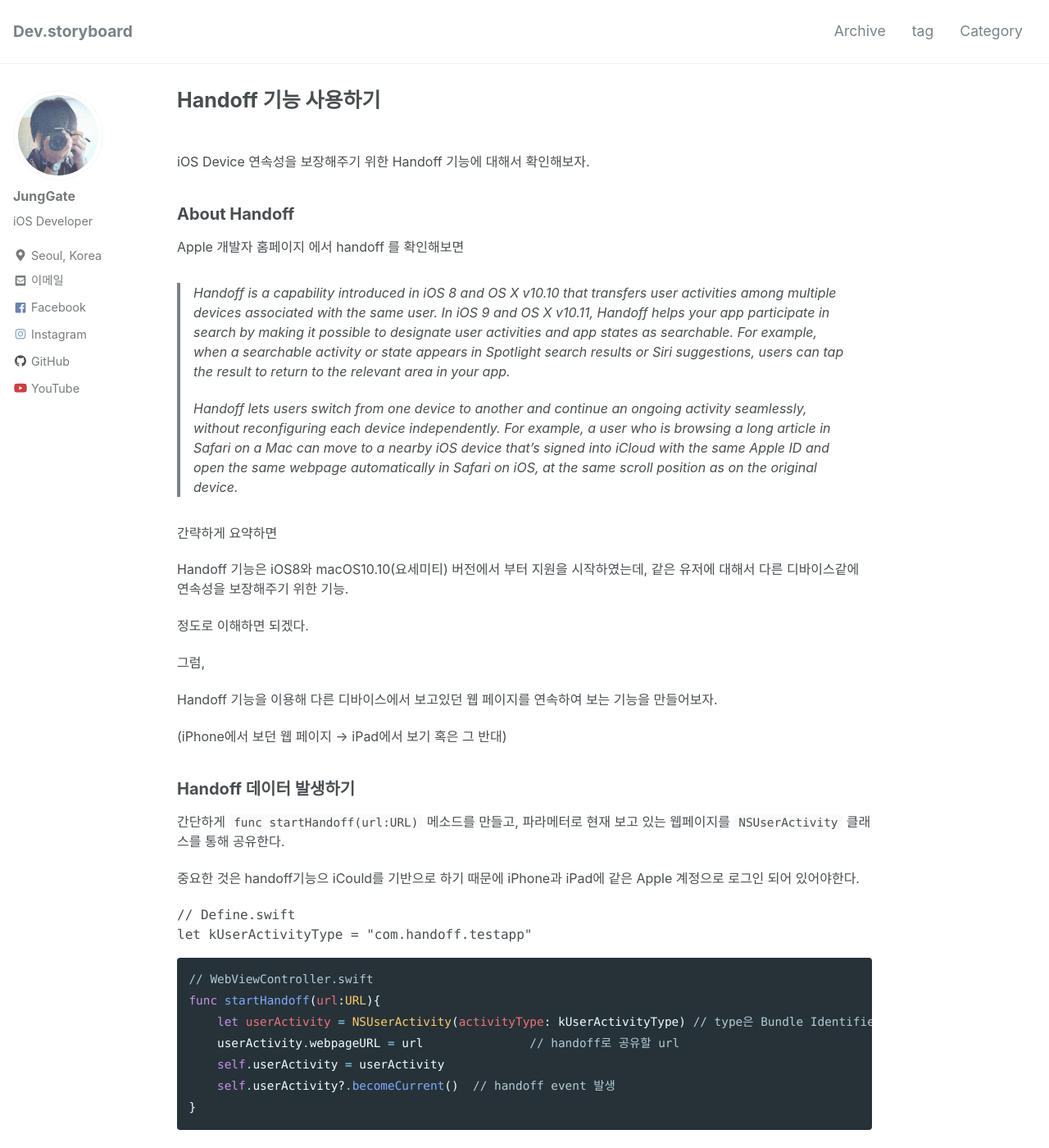
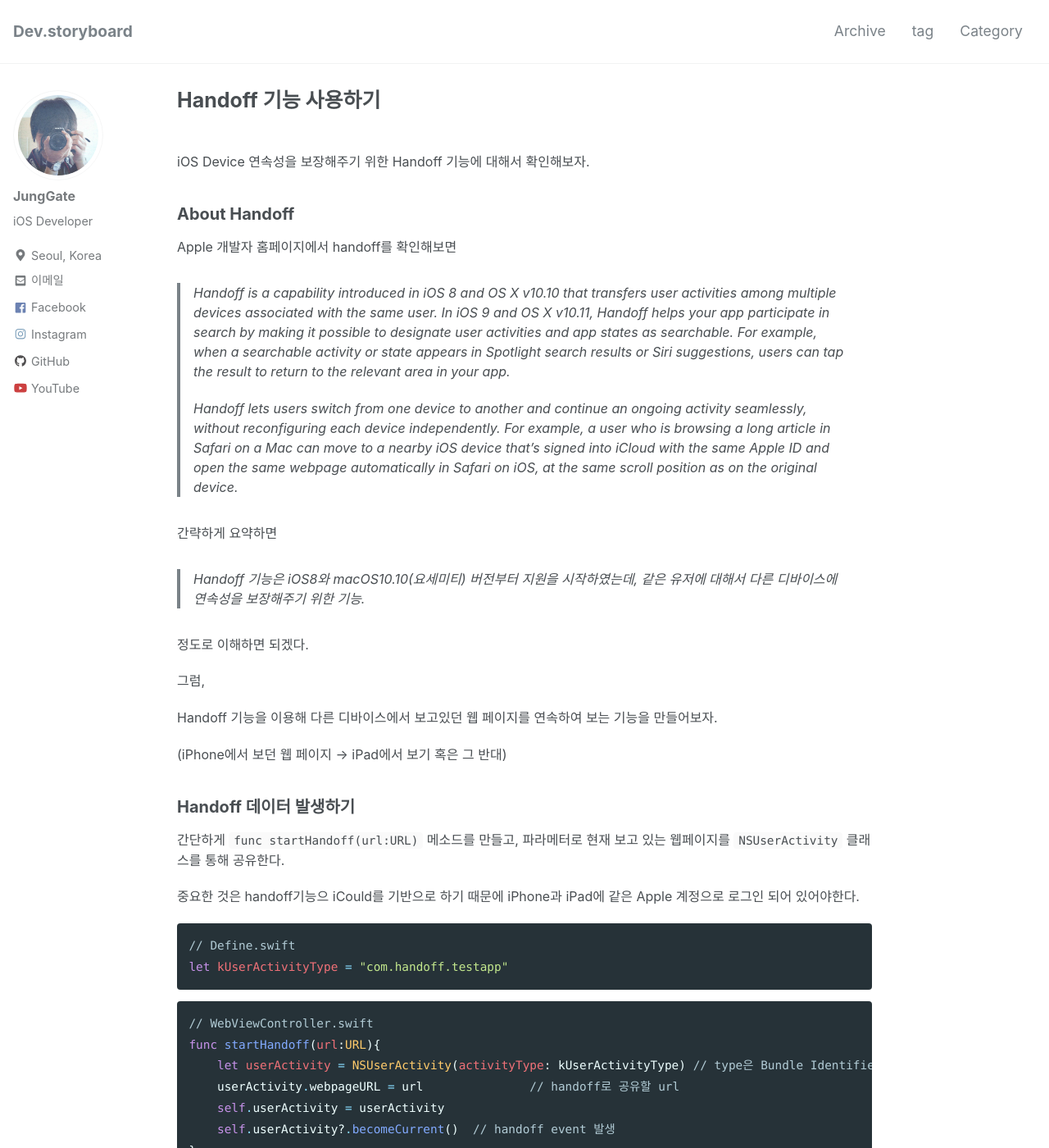
Before and after one commit to JungGate/JungGate.github.io, a Jekyll site: the page built from _posts/2018-09-11-iOS_Handoff.md, in a window 1280 px wide and 1400 px high. Shown: the whole window at 82% size. Built offline with Jekyll 4.4.1, drawn with Linux system fonts in a browser that asks for light colours; nearby versions of some CDN libraries.

Commit message:
오타 수정

`````diff
--- a/_posts/2018-09-11-iOS_Handoff.md
+++ b/_posts/2018-09-11-iOS_Handoff.md
@@ -14,7 +14,7 @@ iOS Device 연속성을 보장해주기 위한 Handoff 기능에 대해서 확
 
 ## About Handoff
 
-[Apple 개발자 홈페이지](https://developer.apple.com/library/archive/documentation/UserExperience/Conceptual/Handoff/HandoffFundamentals/HandoffFundamentals.html#//apple_ref/doc/uid/TP40014338) 에서 handoff 를 확인해보면
+[Apple 개발자 홈페이지](https://developer.apple.com/library/archive/documentation/UserExperience/Conceptual/Handoff/HandoffFundamentals/HandoffFundamentals.html#//apple_ref/doc/uid/TP40014338)에서 handoff를 확인해보면
 
 > Handoff is a capability introduced in iOS 8 and OS X v10.10 that transfers user activities among multiple devices associated with the same user. In iOS 9 and OS X v10.11, Handoff helps your app participate in search by making it possible to designate user activities and app states as searchable. For example, when a searchable activity or state appears in Spotlight search results or Siri suggestions, users can tap the result to return to the relevant area in your app.
 >
@@ -22,7 +22,8 @@ iOS Device 연속성을 보장해주기 위한 Handoff 기능에 대해서 확
 
 간략하게 요약하면
 
-Handoff 기능은 iOS8와  macOS10.10(요세미티) 버전에서 부터 지원을 시작하였는데, 같은 유저에 대해서 다른 디바이스같에 연속성을 보장해주기 위한 기능.
+> Handoff 기능은 iOS8와  macOS10.10(요세미티) 버전부터 지원을 시작하였는데, 같은 유저에 대해서 다른 디바이스에 연속성을 보장해주기 위한 기능.
+>
 
 정도로 이해하면 되겠다.
 
@@ -32,18 +33,20 @@ Handoff 기능을 이용해 다른 디바이스에서 보고있던 웹 페이지
 
 (iPhone에서 보던 웹 페이지 → iPad에서 보기 혹은 그 반대)
 
+
+
 ## Handoff 데이터 발생하기
 
 간단하게 `func startHandoff(url:URL)` 메소드를 만들고, 파라메터로 현재 보고 있는 웹페이지를 `NSUserActivity` 클래스를 통해 공유한다.
 
 중요한 것은  handoff기능으 iCould를 기반으로 하기 때문에 iPhone과 iPad에 같은 Apple 계정으로 로그인 되어 있어야한다.
 
-```Swift
+```swift
 // Define.swift
 let kUserActivityType = "com.handoff.testapp"
 ```
 
-````swift
+```swift
 // WebViewController.swift
 func startHandoff(url:URL){
     let userActivity = NSUserActivity(activityType: kUserActivityType) // type은 Bundle Identifier를 사용하면 된다.
@@ -51,7 +54,7 @@ func startHandoff(url:URL){
     self.userActivity = userActivity
     self.userActivity?.becomeCurrent()  // handoff event 발생
 }
-````
+```
 
 
 
@@ -59,7 +62,9 @@ func startHandoff(url:URL){
 
 Handoff 이벤트가 발생하게되면 각 디바이스에 icon이 표시된다.
 
-![handoff_ipad](../assets/images/2018-09-11-iOS_Handoff.assets/handoff_ipad.png)![handoff_iphonex](../assets/images/2018-09-11-iOS_Handoff.assets/handoff_iphonex.png)
+![handoff_ipad](../assets/images/2018-09-11-iOS_Handoff.assets/handoff_ipad.png)	  ![handoff_iphonex](../assets/images/2018-09-11-iOS_Handoff.assets/handoff_iphonex.png)
+
+
 
 ## Handoff 데이터 받기
 
`````
